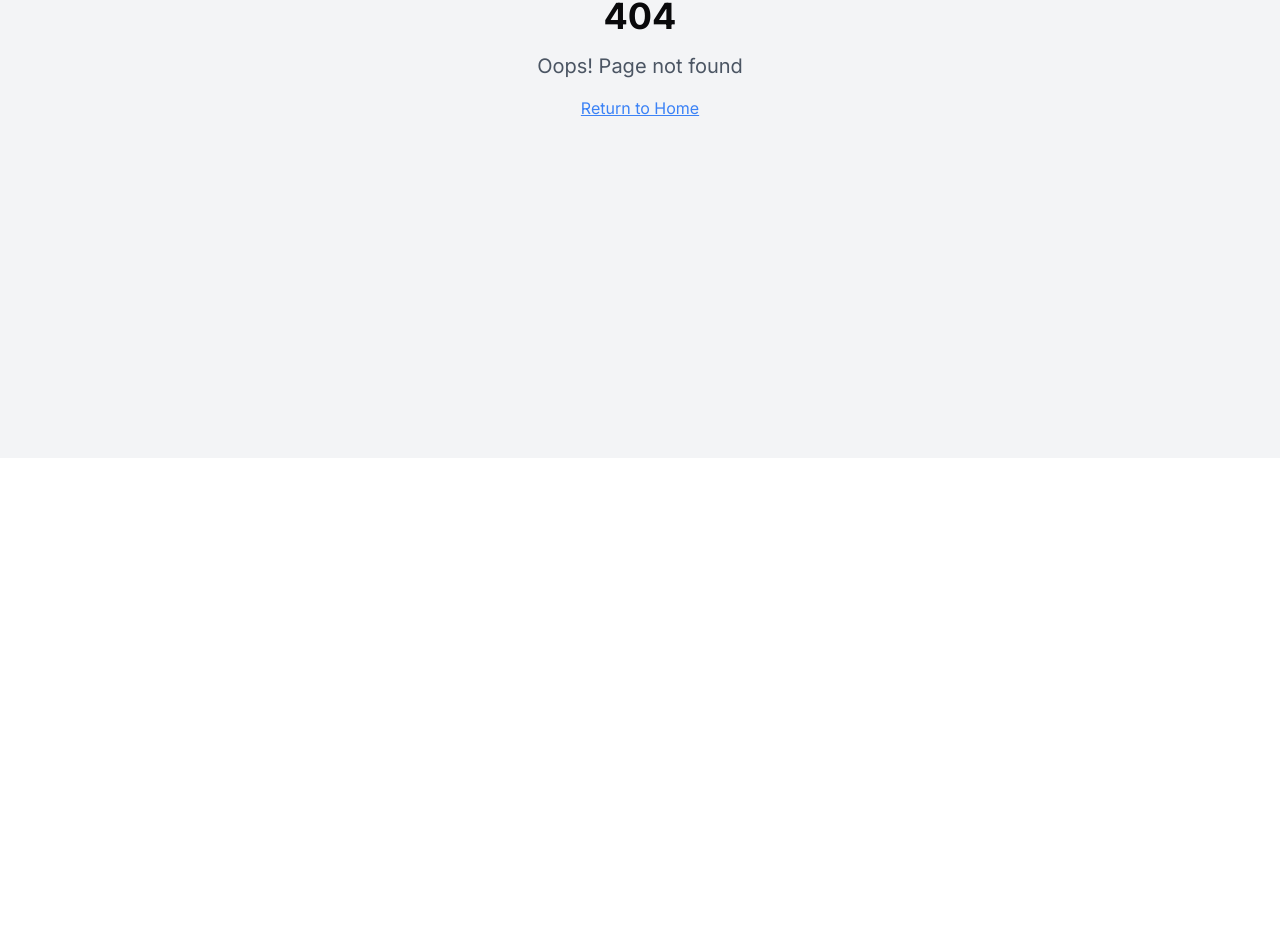
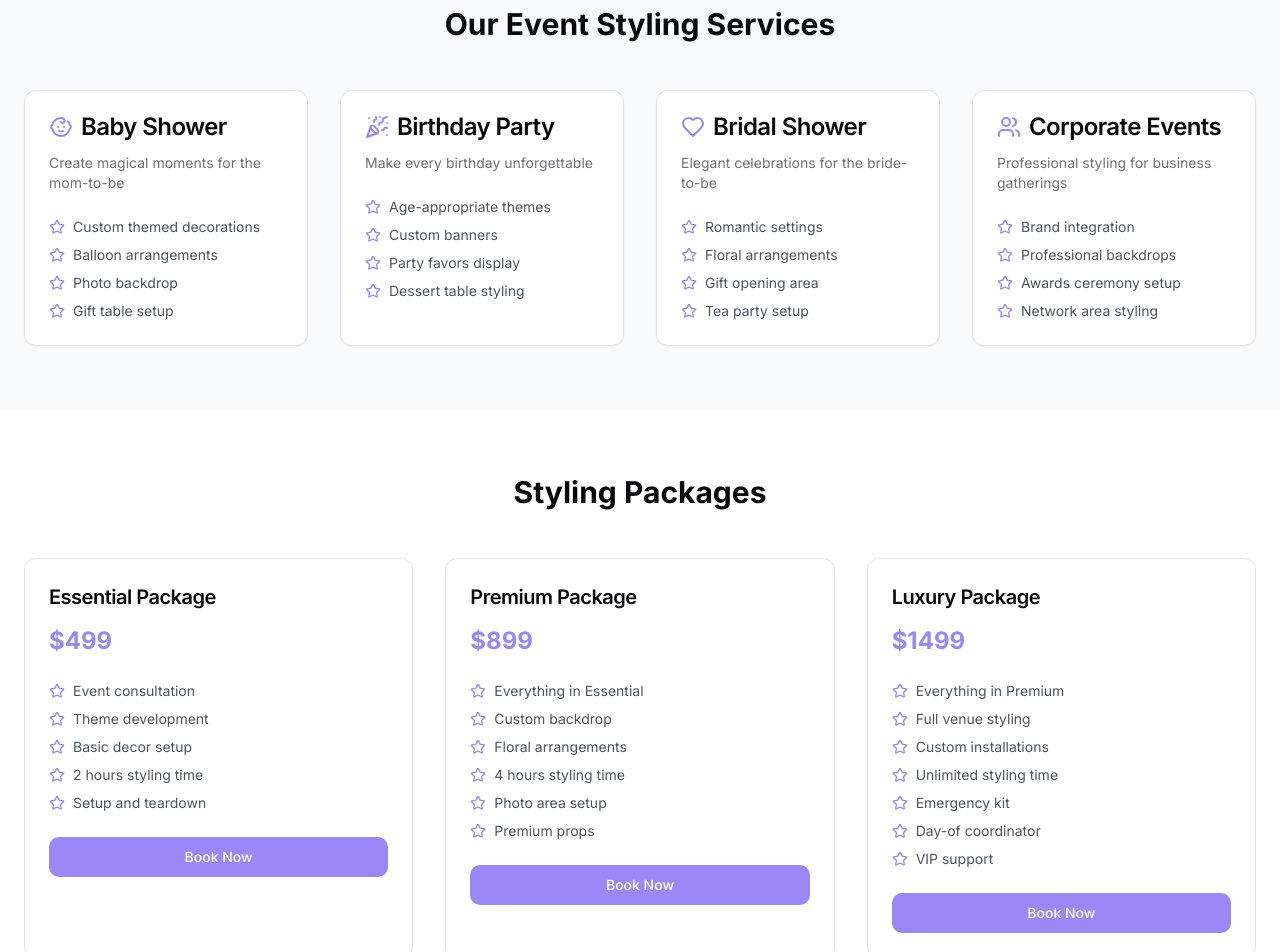
Before and after one commit to Michaelolly/Julieluxevents, a React (Vite) app: page /event-styling in a window 1280 px wide. Before the commit this address had no page. Shown: the part 342-1294 px from the top of the page. Before the commit the page ends 800 px from the top, so only its background shows below. Built offline with nearby package versions, Linux system fonts and the light colour scheme.

Commit message:
Create event styling page
Added a complete event styling page to the application, enhancing the user experience and providing detailed information about event styling services.

```diff
--- a/src/App.tsx
+++ b/src/App.tsx
@@ -1,9 +1,11 @@
+
 import { Toaster } from "@/components/ui/toaster";
 import { Toaster as Sonner } from "@/components/ui/sonner";
 import { TooltipProvider } from "@/components/ui/tooltip";
 import { QueryClient, QueryClientProvider } from "@tanstack/react-query";
 import { BrowserRouter, Routes, Route } from "react-router-dom";
 import Index from "./pages/Index";
+import EventStyling from "./pages/EventStyling";
 import NotFound from "./pages/NotFound";
 
 const queryClient = new QueryClient();
@@ -16,6 +18,7 @@ const App = () => (
       <BrowserRouter>
         <Routes>
           <Route path="/" element={<Index />} />
+          <Route path="/event-styling" element={<EventStyling />} />
           {/* ADD ALL CUSTOM ROUTES ABOVE THE CATCH-ALL "*" ROUTE */}
           <Route path="*" element={<NotFound />} />
         </Routes>
--- /dev/null
+++ b/src/pages/EventStyling.tsx
@@ -0,0 +1,176 @@
+
+import Navbar from "@/components/Navbar";
+import { Button } from "@/components/ui/button";
+import { Card, CardContent, CardDescription, CardHeader, CardTitle } from "@/components/ui/card";
+import { Tabs, TabsContent, TabsList, TabsTrigger } from "@/components/ui/tabs";
+import { Palette, Star, Calendar, Phone, PartyPopper, Baby, Gift, Heart, Users } from "lucide-react";
+
+const eventTypes = [
+  {
+    title: "Baby Shower",
+    description: "Create magical moments for the mom-to-be",
+    icon: Baby,
+    features: ["Custom themed decorations", "Balloon arrangements", "Photo backdrop", "Gift table setup"],
+  },
+  {
+    title: "Birthday Party",
+    description: "Make every birthday unforgettable",
+    icon: PartyPopper,
+    features: ["Age-appropriate themes", "Custom banners", "Party favors display", "Dessert table styling"],
+  },
+  {
+    title: "Bridal Shower",
+    description: "Elegant celebrations for the bride-to-be",
+    icon: Heart,
+    features: ["Romantic settings", "Floral arrangements", "Gift opening area", "Tea party setup"],
+  },
+  {
+    title: "Corporate Events",
+    description: "Professional styling for business gatherings",
+    icon: Users,
+    features: ["Brand integration", "Professional backdrops", "Awards ceremony setup", "Network area styling"],
+  },
+];
+
+const packages = [
+  {
+    name: "Essential Package",
+    price: "$499",
+    features: [
+      "Event consultation",
+      "Theme development",
+      "Basic decor setup",
+      "2 hours styling time",
+      "Setup and teardown",
+    ],
+  },
+  {
+    name: "Premium Package",
+    price: "$899",
+    features: [
+      "Everything in Essential",
+      "Custom backdrop",
+      "Floral arrangements",
+      "4 hours styling time",
+      "Photo area setup",
+      "Premium props",
+    ],
+  },
+  {
+    name: "Luxury Package",
+    price: "$1499",
+    features: [
+      "Everything in Premium",
+      "Full venue styling",
+      "Custom installations",
+      "Unlimited styling time",
+      "Emergency kit",
+      "Day-of coordinator",
+      "VIP support",
+    ],
+  },
+];
+
+export default function EventStyling() {
+  return (
+    <div className="min-h-screen bg-white">
+      <Navbar />
+
+      {/* Hero Section */}
+      <div className="relative pt-20 pb-16 px-6 lg:px-8">
+        <div className="mx-auto max-w-7xl">
+          <div className="text-center">
+            <div className="flex items-center justify-center gap-2 mb-4">
+              <Palette className="h-8 w-8 text-primary-400" />
+              <h1 className="text-4xl font-bold tracking-tight text-gray-900">Event Styling</h1>
+            </div>
+            <p className="mt-4 text-lg text-gray-600 max-w-3xl mx-auto">
+              Transform your special moments into extraordinary experiences with our professional event styling services.
+              From intimate gatherings to grand celebrations, we bring your vision to life.
+            </p>
+          </div>
+        </div>
+      </div>
+
+      {/* Event Types */}
+      <section className="py-16 px-6 bg-gray-50">
+        <div className="max-w-7xl mx-auto">
+          <h2 className="text-3xl font-bold text-center mb-12">Our Event Styling Services</h2>
+          <div className="grid grid-cols-1 md:grid-cols-2 lg:grid-cols-4 gap-8">
+            {eventTypes.map((event) => (
+              <Card key={event.title} className="relative group hover:shadow-lg transition-all">
+                <CardHeader>
+                  <div className="flex items-center gap-2 mb-2">
+                    <event.icon className="h-6 w-6 text-primary-400" />
+                    <CardTitle>{event.title}</CardTitle>
+                  </div>
+                  <CardDescription>{event.description}</CardDescription>
+                </CardHeader>
+                <CardContent>
+                  <ul className="space-y-2">
+                    {event.features.map((feature, index) => (
+                      <li key={index} className="flex items-center gap-2">
+                        <Star className="h-4 w-4 text-primary-400" />
+                        <span className="text-sm text-gray-600">{feature}</span>
+                      </li>
+                    ))}
+                  </ul>
+                </CardContent>
+              </Card>
+            ))}
+          </div>
+        </div>
+      </section>
+
+      {/* Packages */}
+      <section className="py-16 px-6">
+        <div className="max-w-7xl mx-auto">
+          <h2 className="text-3xl font-bold text-center mb-12">Styling Packages</h2>
+          <div className="grid grid-cols-1 md:grid-cols-3 gap-8">
+            {packages.map((pkg) => (
+              <Card key={pkg.name} className="relative group hover:shadow-lg transition-all">
+                <CardHeader>
+                  <CardTitle className="text-xl mb-2">{pkg.name}</CardTitle>
+                  <CardDescription className="text-2xl font-bold text-primary-400">
+                    {pkg.price}
+                  </CardDescription>
+                </CardHeader>
+                <CardContent>
+                  <ul className="space-y-2">
+                    {pkg.features.map((feature, index) => (
+                      <li key={index} className="flex items-center gap-2">
+                        <Star className="h-4 w-4 text-primary-400" />
+                        <span className="text-sm text-gray-600">{feature}</span>
+                      </li>
+                    ))}
+                  </ul>
+                  <Button className="w-full mt-6">Book Now</Button>
+                </CardContent>
+              </Card>
+            ))}
+          </div>
+        </div>
+      </section>
+
+      {/* Call to Action */}
+      <section className="py-16 px-6 bg-gray-50">
+        <div className="max-w-3xl mx-auto text-center">
+          <h2 className="text-3xl font-bold mb-6">Ready to Style Your Event?</h2>
+          <p className="text-lg text-gray-600 mb-8">
+            Contact us today to discuss your vision and let us create an unforgettable experience for your special occasion.
+          </p>
+          <div className="flex items-center justify-center gap-4">
+            <Button size="lg" className="gap-2">
+              <Calendar className="h-5 w-5" />
+              Schedule Consultation
+            </Button>
+            <Button size="lg" variant="outline" className="gap-2">
+              <Phone className="h-5 w-5" />
+              Call Us
+            </Button>
+          </div>
+        </div>
+      </section>
+    </div>
+  );
+}
```
